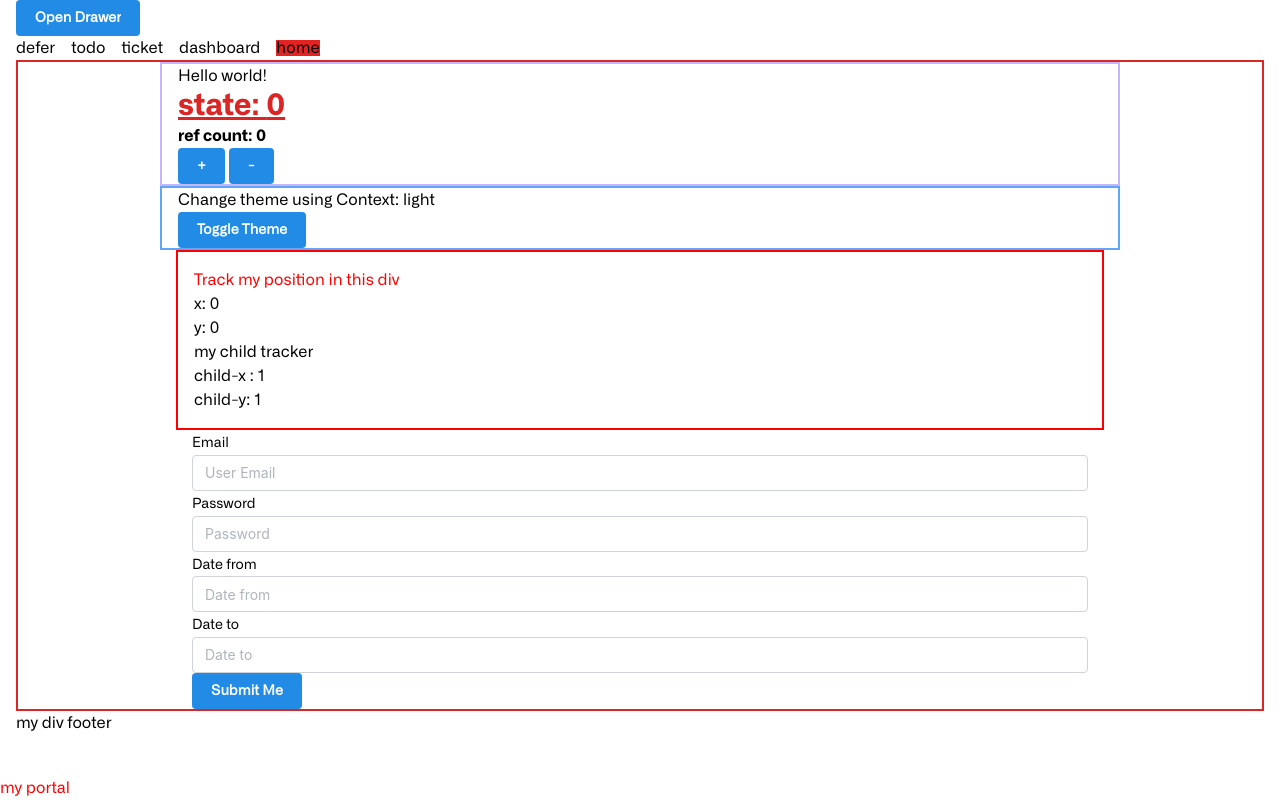
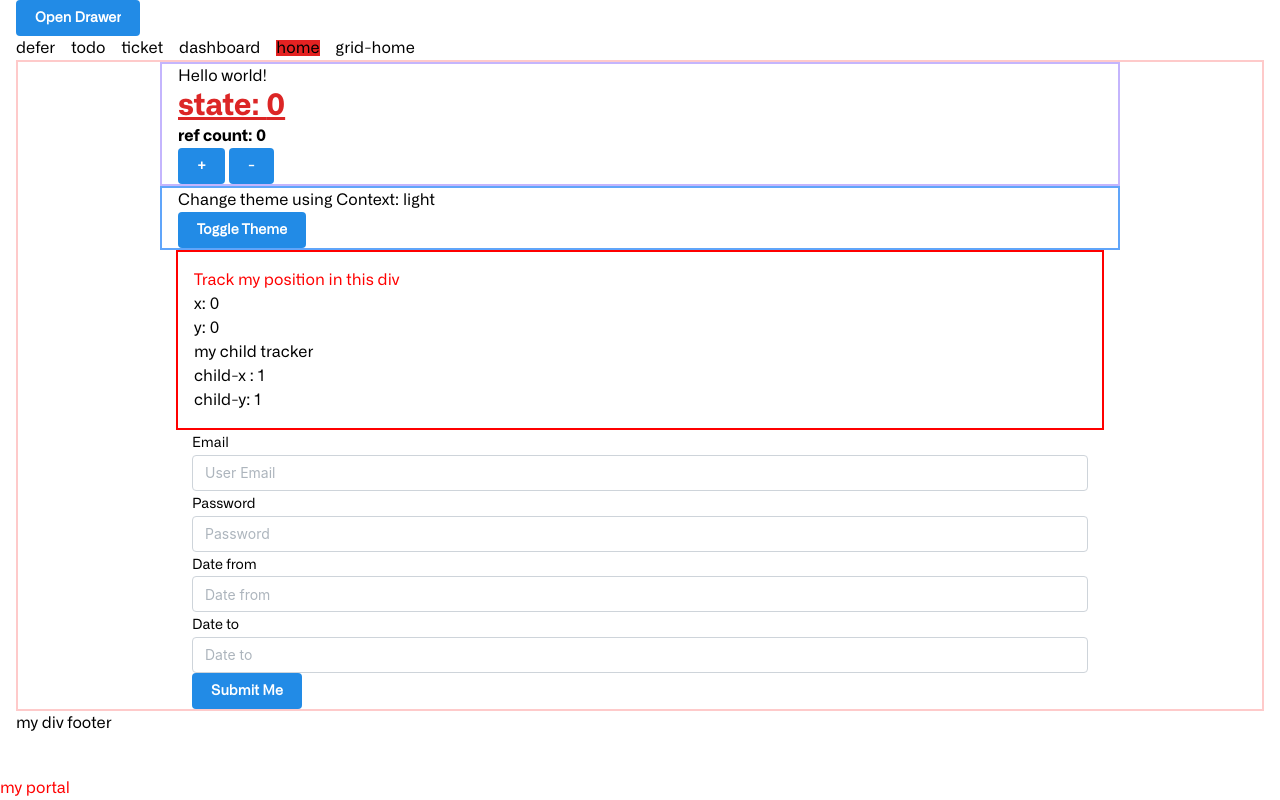
Before and after one commit to namnguyen29/my-react-template, a React (Vite) app: page / in a window 1280 px wide. Built offline with nearby package versions, Linux system fonts and the light colour scheme.

Commit message:
add grid example with tailwind

```diff
--- a/package.json
+++ b/package.json
@@ -17,6 +17,7 @@
     "@mantine/dates": "^7.10.2",
     "@mantine/hooks": "^7.10.2",
     "@tanstack/react-query": "^5.45.1",
+    "@tanstack/react-query-devtools": "^5.51.21",
     "@uidotdev/usehooks": "^2.4.1",
     "axios": "^1.6.8",
     "clsx": "^2.1.0",
--- a/src/app/App.tsx
+++ b/src/app/App.tsx
@@ -1,17 +1,19 @@
 import { RouterProvider } from 'react-router-dom';
 import { MantineProvider } from '@mantine/core';
+import { QueryClientProvider } from '@tanstack/react-query';
+import { ReactQueryDevtools } from '@tanstack/react-query-devtools';
 import '@mantine/core/styles.css';
 import '@mantine/dates/styles.css';
 
 import { rootRouter } from './root.routes';
 import { appQueryClient, appTheme } from '@app-core/configs';
-import { QueryClientProvider } from '@tanstack/react-query';
 
 export const App = () => {
   return (
     <QueryClientProvider client={appQueryClient}>
       <MantineProvider theme={appTheme}>
         <RouterProvider router={rootRouter} />
+        <ReactQueryDevtools initialIsOpen={false} />
       </MantineProvider>
     </QueryClientProvider>
   );
--- a/src/app/containers/components/Header/Header.tsx
+++ b/src/app/containers/components/Header/Header.tsx
@@ -2,7 +2,7 @@ import { NavLink } from 'react-router-dom';
 import styles from './Header.module.scss';
 
 export const Header = () => {
-  const navigations = ['defer', 'todo', 'ticket', 'dashboard', ''];
+  const navigations = ['defer', 'todo', 'ticket', 'dashboard', '', 'grid-home'];
   return (
     <div>
       {navigations.map((nav, idx) => (
--- /dev/null
+++ b/src/app/features/common/pages/MyGridHome/MyGridHome.module.scss
@@ -0,0 +1,3 @@
+.container {
+  grid-auto-rows: minmax(60px, 1fr);
+}
--- /dev/null
+++ b/src/app/features/common/pages/MyGridHome/MyGridHome.tsx
@@ -0,0 +1,21 @@
+import clsx from 'clsx';
+import styles from './MyGridHome.module.scss';
+
+export const MyGridHome = () => {
+  return (
+    <article
+      className={clsx('h-full', 'grid-rows-min-60 grid grid-cols-2', 'gap-4', styles.container)}
+    >
+      <header className="col-start-1 col-end-3 bg-red-400">
+        <span>Header</span>
+      </header>
+      <nav className="col-start-1 col-end-2 row-start-2 row-end-4 bg-blue-400">Navigation</nav>
+      <section className="bg-yellow-400">Content 1</section>
+      <section className="bg-green-400">
+        <p>Content</p>
+        <p>Jenny</p>
+      </section>
+      <footer className="col-start-1 col-end-3 row-start-4 row-end-5 bg-violet-400">Footer</footer>
+    </article>
+  );
+};
--- a/src/app/features/common/pages/index.ts
+++ b/src/app/features/common/pages/index.ts
@@ -1,7 +1,10 @@
-import { lazy } from "react";
+import { lazy } from 'react';
 
-export const Home = lazy(() => import("./Home/Home").then(({ Home }) => ({ default: Home })));
+export const Home = lazy(() => import('./Home/Home').then(({ Home }) => ({ default: Home })));
 export const Dashboard = lazy(() =>
-  import("./Dashboard/Dashboard").then(({ Dashboard }) => ({ default: Dashboard }))
+  import('./Dashboard/Dashboard').then(({ Dashboard }) => ({ default: Dashboard }))
 );
-export const Defer = lazy(() => import("./Defer/Defer").then(({ Defer }) => ({ default: Defer })));
+export const Defer = lazy(() => import('./Defer/Defer').then(({ Defer }) => ({ default: Defer })));
+export const MyGridHome = lazy(() =>
+  import('./MyGridHome/MyGridHome').then(({ MyGridHome }) => ({ default: MyGridHome }))
+);
--- a/src/app/root.routes.tsx
+++ b/src/app/root.routes.tsx
@@ -4,7 +4,7 @@ import { createBrowserRouter } from 'react-router-dom';
 
 import { MainLayout } from '@app-containers/layouts';
 import { Login } from '@app-features/auth/pages';
-import { Dashboard, Defer, Home } from '@app-features/common/pages';
+import { Dashboard, Defer, Home, MyGridHome } from '@app-features/common/pages';
 import { Ticket, Todo } from '@app-features/todo/pages';
 import { DemoContextProvider } from '@app-shared/contexts';
 import { ErrorBoundary, Modal, ProtectedRoute } from '@app-shared/components';
@@ -56,6 +56,10 @@ export const rootRouter = createBrowserRouter([
     ]
   },
   {
+    path: '/grid-home',
+    element: <MyGridHome />
+  },
+  {
     path: '/login',
     element: <Login />
   }
--- a/src/main.tsx
+++ b/src/main.tsx
@@ -1,6 +1,6 @@
 import ReactDOM from 'react-dom/client';
+
 import { App } from './app/App';
-
 import './styles.scss';
 
 const root = document.getElementById('root') as HTMLElement;
--- a/src/styles/base/_reset.scss
+++ b/src/styles/base/_reset.scss
@@ -31,7 +31,6 @@ ol[role='list'] {
 body,
 #root {
   min-height: 100vh;
-  line-height: 1.5;
   font-size: 16px;
   font-family: AllianceNo1Regular;
 }
--- a/tailwind.config.js
+++ b/tailwind.config.js
@@ -7,16 +7,15 @@ module.exports = {
   content: ['./src/**/*.{html,js,jsx,ts,tsx}'],
   theme: {
     extend: {
+      gridTemplateRows: {
+        'min-60': 'repeat(4, minmax(60px, 1fr))'
+      },
       screens: {
-        sm: {
-          max: '576px'
-        },
-        md: { max: '768px' },
-        lg: { max: '992p' },
-        xl: { max: '1280px' },
-        '2xl': {
-          max: '1536px'
-        }
+        '2xl': '1536px',
+        xl: '1280px',
+        lg: '992px',
+        md: '768px',
+        sm: '576px'
       }
     }
   },
```
Also changed, not shown: 1 other file (tests, documents, lock files or other folders).
